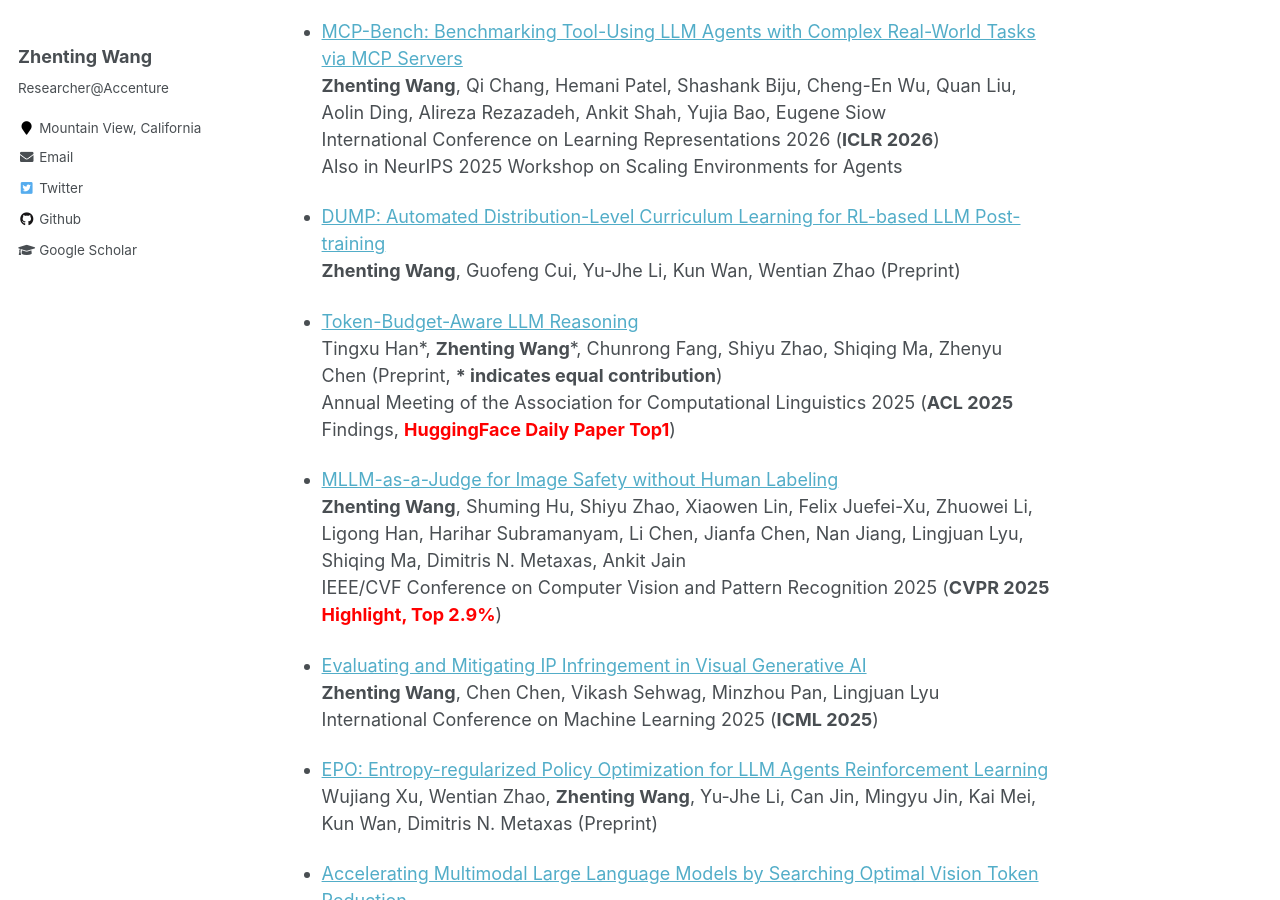
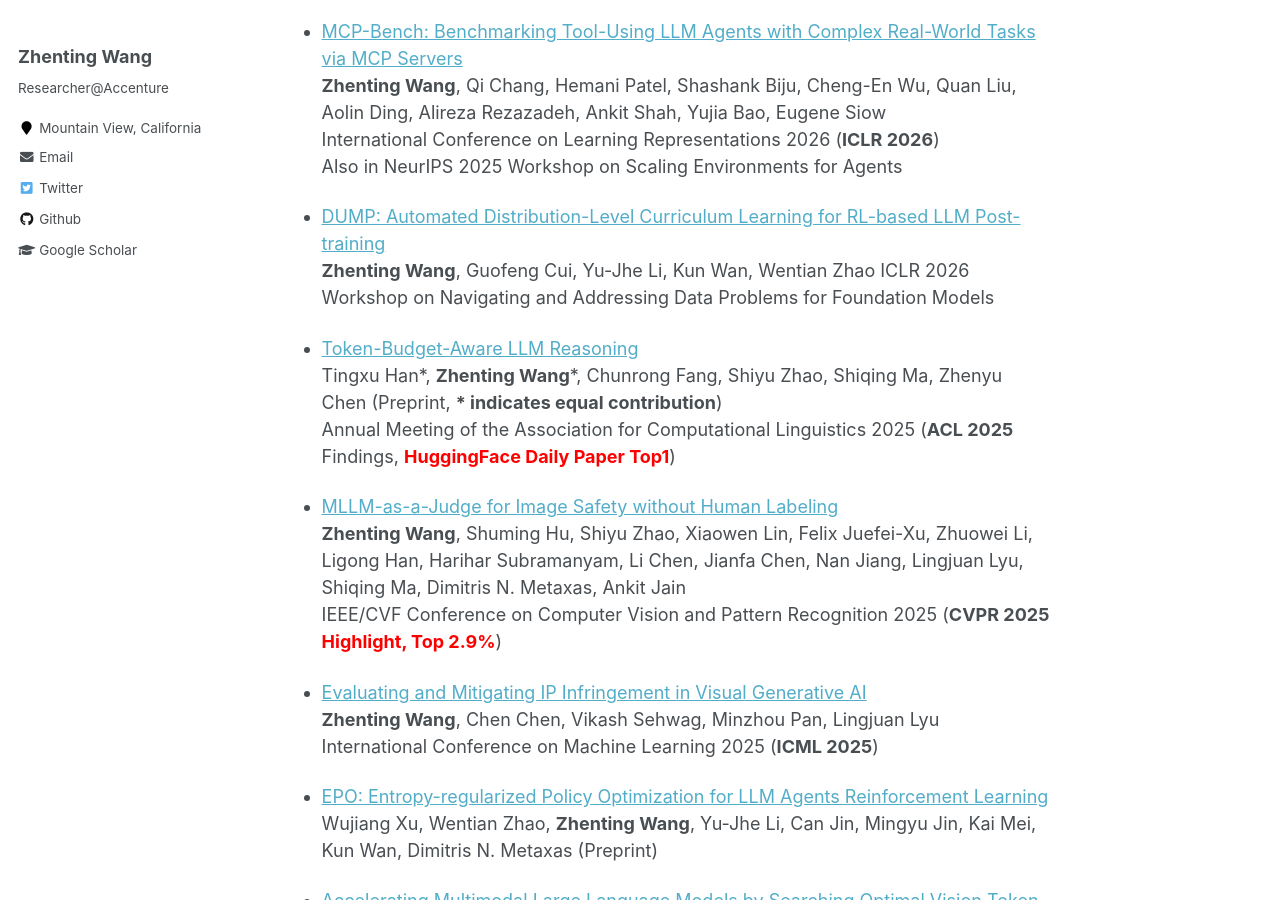
Before and after one commit to ZhentingWang/zhentingwang.github.io, a Jekyll site: the page built from _pages/about.md, in a window 1280 px wide and 900 px high, scrolled down 924 px. Built offline with Jekyll 4.4.1, drawn with Linux system fonts in a browser that asks for light colours.

Commit message:
Update about.md

```diff
--- a/_pages/about.md
+++ b/_pages/about.md
@@ -80,7 +80,8 @@ International Conference on Learning Representations 2026 (**ICLR 2026**)
 Also in NeurIPS 2025 Workshop on Scaling Environments for Agents
 
 * [DUMP: Automated Distribution-Level Curriculum Learning for RL-based LLM Post-training](https://arxiv.org/pdf/2504.09710)
-**Zhenting Wang**, Guofeng Cui, Yu-Jhe Li, Kun Wan, Wentian Zhao (Preprint)
+**Zhenting Wang**, Guofeng Cui, Yu-Jhe Li, Kun Wan, Wentian Zhao
+ICLR 2026 Workshop on Navigating and Addressing Data Problems for Foundation Models
 
 * [Token-Budget-Aware LLM Reasoning](https://arxiv.org/pdf/2412.18547)
 Tingxu Han\*, **Zhenting Wang**\*, Chunrong Fang, Shiyu Zhao, Shiqing Ma, Zhenyu Chen (Preprint, **\* indicates equal contribution**)
```
